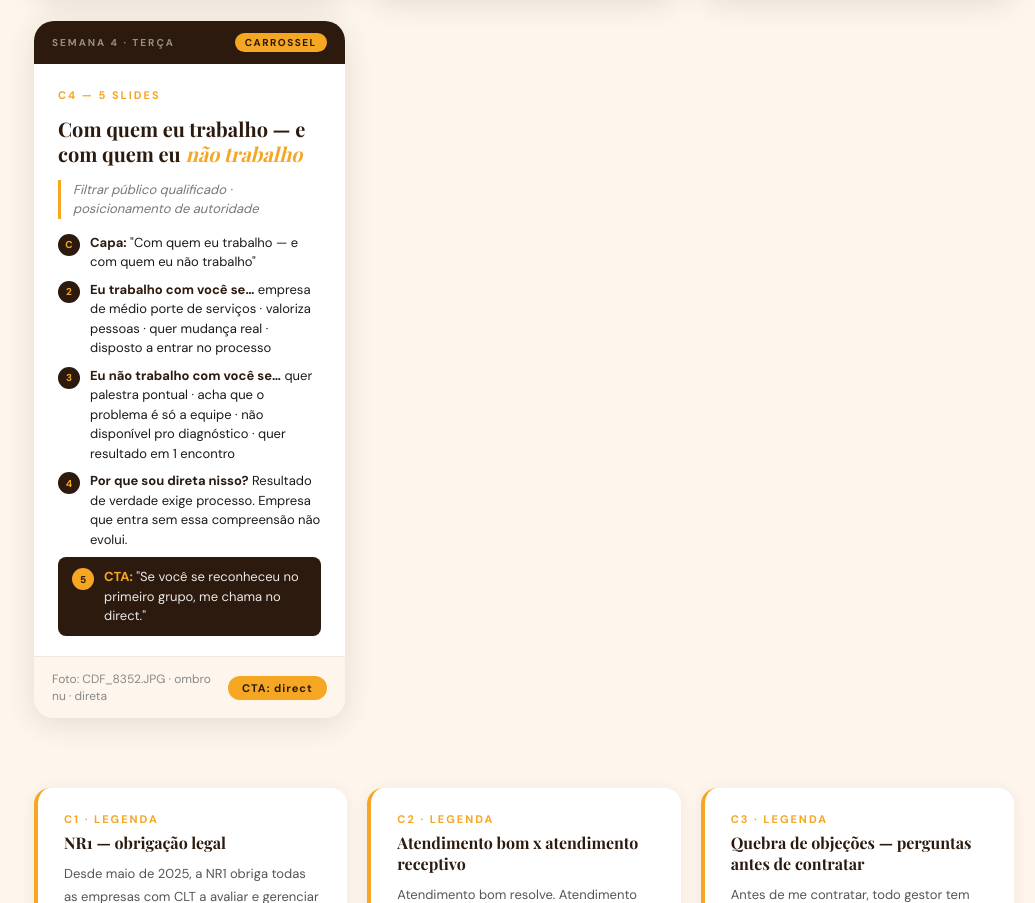
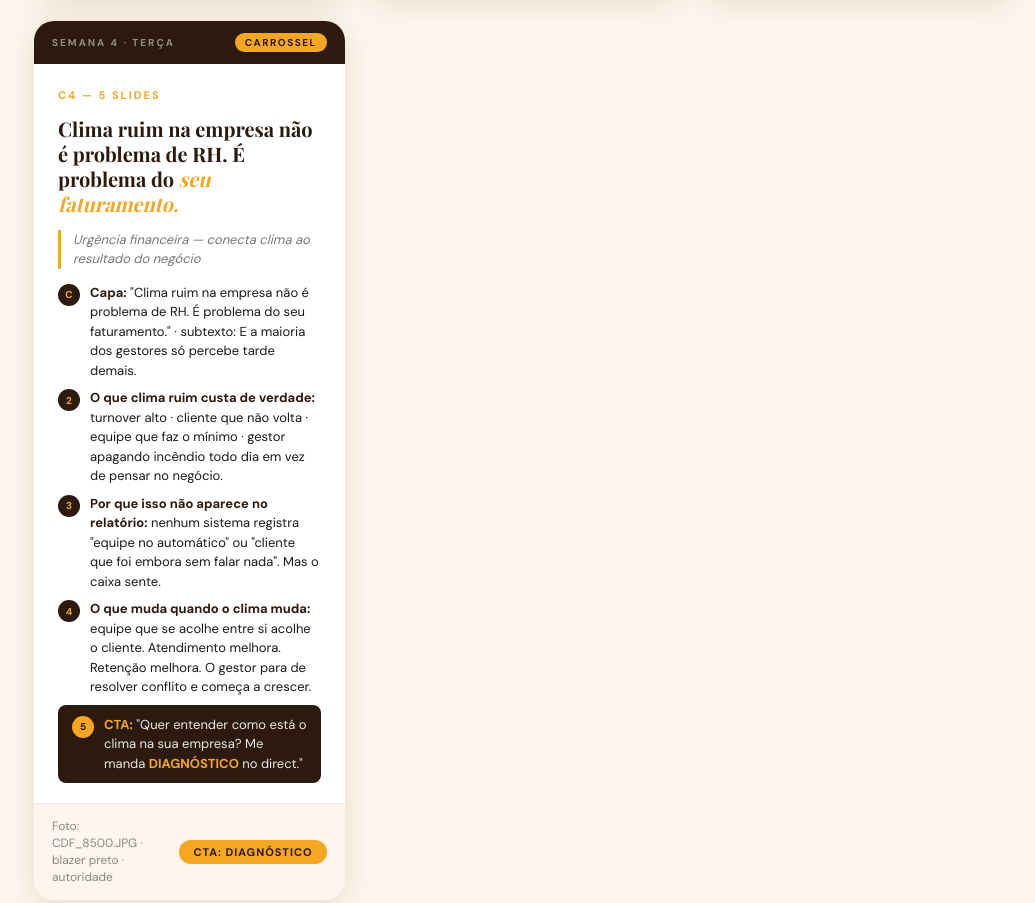
Before and after one commit to pedronicolasmm-coder/Simone-Maio-Junho, a plain HTML site: page index.html in a window 1280 px wide. Shown: the part 1471-2374 px from the top of the page, without its empty margins (116-1151 px from the left). Drawn offline with nearby package versions, Linux system fonts and the light colour scheme; a web font is replaced by a local one.

Commit message:
Update index.html

```diff
--- a/index.html
+++ b/index.html
@@ -236,19 +236,19 @@
     </div>
     <div class="card-body">
       <div class="card-pretitulo">C4 — 5 slides</div>
-      <div class="card-titulo">Com quem eu trabalho — e com quem eu <em>não trabalho</em></div>
-      <div class="card-subtitulo">Filtrar público qualificado · posicionamento de autoridade</div>
+      <div class="card-titulo">Clima ruim na empresa não é problema de RH. É problema do <em>seu faturamento.</em></div>
+      <div class="card-subtitulo">Urgência financeira — conecta clima ao resultado do negócio</div>
       <div class="slides-lista">
-        <div class="slide-item"><div class="slide-num">C</div><div class="slide-txt"><strong>Capa:</strong> "Com quem eu trabalho — e com quem eu não trabalho"</div></div>
-        <div class="slide-item"><div class="slide-num">2</div><div class="slide-txt"><strong>Eu trabalho com você se…</strong> empresa de médio porte de serviços · valoriza pessoas · quer mudança real · disposto a entrar no processo</div></div>
-        <div class="slide-item"><div class="slide-num">3</div><div class="slide-txt"><strong>Eu não trabalho com você se…</strong> quer palestra pontual · acha que o problema é só a equipe · não disponível pro diagnóstico · quer resultado em 1 encontro</div></div>
-        <div class="slide-item"><div class="slide-num">4</div><div class="slide-txt"><strong>Por que sou direta nisso?</strong> Resultado de verdade exige processo. Empresa que entra sem essa compreensão não evolui.</div></div>
-        <div class="slide-item slide-cta"><div class="slide-num" style="background:var(--amarelo);color:var(--marrom);">5</div><div class="slide-txt"><strong style="color:var(--amarelo);">CTA:</strong> "Se você se reconheceu no primeiro grupo, me chama no direct."</div></div>
+        <div class="slide-item"><div class="slide-num">C</div><div class="slide-txt"><strong>Capa:</strong> "Clima ruim na empresa não é problema de RH. É problema do seu faturamento." · subtexto: E a maioria dos gestores só percebe tarde demais.</div></div>
+        <div class="slide-item"><div class="slide-num">2</div><div class="slide-txt"><strong>O que clima ruim custa de verdade:</strong> turnover alto · cliente que não volta · equipe que faz o mínimo · gestor apagando incêndio todo dia em vez de pensar no negócio.</div></div>
+        <div class="slide-item"><div class="slide-num">3</div><div class="slide-txt"><strong>Por que isso não aparece no relatório:</strong> nenhum sistema registra "equipe no automático" ou "cliente que foi embora sem falar nada". Mas o caixa sente.</div></div>
+        <div class="slide-item"><div class="slide-num">4</div><div class="slide-txt"><strong>O que muda quando o clima muda:</strong> equipe que se acolhe entre si acolhe o cliente. Atendimento melhora. Retenção melhora. O gestor para de resolver conflito e começa a crescer.</div></div>
+        <div class="slide-item slide-cta"><div class="slide-num" style="background:var(--amarelo);color:var(--marrom);">5</div><div class="slide-txt"><strong style="color:var(--amarelo);">CTA:</strong> "Quer entender como está o clima na sua empresa? Me manda <strong>DIAGNÓSTICO</strong> no direct."</div></div>
       </div>
     </div>
     <div class="card-footer">
-      <span class="card-footer-txt">Foto: CDF_8352.JPG · ombro nu · direta</span>
-      <span class="card-cta-badge">CTA: direct</span>
+      <span class="card-footer-txt">Foto: CDF_8500.JPG · blazer preto · autoridade</span>
+      <span class="card-cta-badge">CTA: DIAGNÓSTICO</span>
     </div>
   </div>
 
@@ -293,14 +293,16 @@
   </div>
   <div class="legenda-card">
     <div class="leg-num">C4 · Legenda</div>
-    <div class="leg-titulo">Posicionamento — com quem trabalho</div>
-    <div class="leg-texto">Não trabalho com todo mundo. E ser clara sobre isso respeita o seu tempo e o meu.
+    <div class="leg-titulo">Clima ruim custa dinheiro — e você não vê no relatório</div>
+    <div class="leg-texto">Turnover alto. Equipe fazendo o mínimo. Cliente que não volta sem dar satisfação. Gestor resolvendo conflito todo dia em vez de pensar no crescimento.
 
-Meu trabalho é pra empresa que quer mudança real — não pra quem precisa "colocar treinamento no currículo da empresa".
+Isso não aparece em nenhum dashboard. Mas aparece no caixa.
 
-Se você é dono ou gestor de empresa de médio porte e quer uma equipe que realmente muda o jeito de atender e se relacionar, me chama no direct.</div>
-    <div class="leg-hashtags">#gestaodareceptividade #treinamentocorporativo #lideranca #empresasdemediaporte</div>
-    <span class="leg-cta-badge">CTA: direct</span>
+Clima organizacional não é pauta de RH. É pauta de negócio. E equipe que aprende a se acolher entre si começa a acolher o cliente de um jeito completamente diferente.
+
+Se você é dono ou gestor e quer entender como está o clima na sua empresa, me manda DIAGNÓSTICO no direct.</div>
+    <div class="leg-hashtags">#gestaodareceptividade #climaorganizacional #gestaodeequipes #lideranca #treinamentocorporativo #empresasdemediaporte</div>
+    <span class="leg-cta-badge">CTA: DIAGNÓSTICO</span>
   </div>
 </div>
 
@@ -398,7 +400,7 @@
       <tr><td>V2</td><td>2</td><td>Quinta</td><td><span class="badge-v">Vídeo</span></td><td>Vivência do acolhimento</td><td>IMG_7928.MOV</td><td>EMPRESA</td></tr>
       <tr><td>C3</td><td>3</td><td>Terça</td><td><span class="badge-c">Carrossel</span></td><td>3 perguntas antes de contratar</td><td>CDF_8144.JPG</td><td><strong>EMPRESA</strong></td></tr>
       <tr><td>V3</td><td>3</td><td>Quinta</td><td><span class="badge-v">Vídeo</span></td><td>Não é palestra. É processo.</td><td class="alerta-cell">⚠ Gravar novo + cortes</td><td>EMPRESA</td></tr>
-      <tr><td>C4</td><td>4</td><td>Terça</td><td><span class="badge-c">Carrossel</span></td><td>Com quem eu trabalho</td><td>CDF_8352.JPG</td><td>direct</td></tr>
+      <tr><td>C4</td><td>4</td><td>Terça</td><td><span class="badge-c">Carrossel</span></td><td>Clima ruim custa faturamento</td><td>CDF_8500.JPG</td><td><strong>DIAGNÓSTICO</strong></td></tr>
       <tr><td>V4</td><td>4</td><td>Quinta</td><td><span class="badge-v">Vídeo</span></td><td>NR1 em 30 segundos</td><td class="alerta-cell">⚠ Gravar novo</td><td><strong>NR1</strong></td></tr>
     </tbody>
   </table>
```
